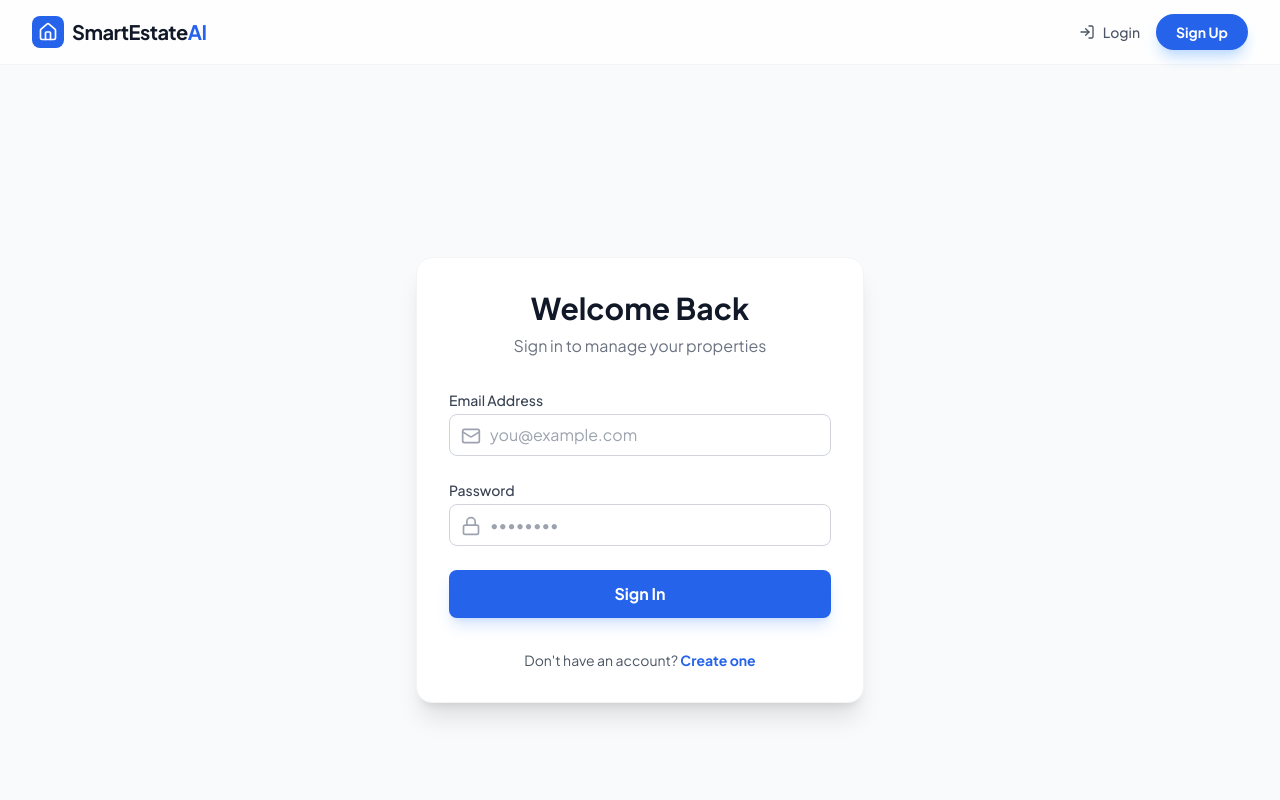
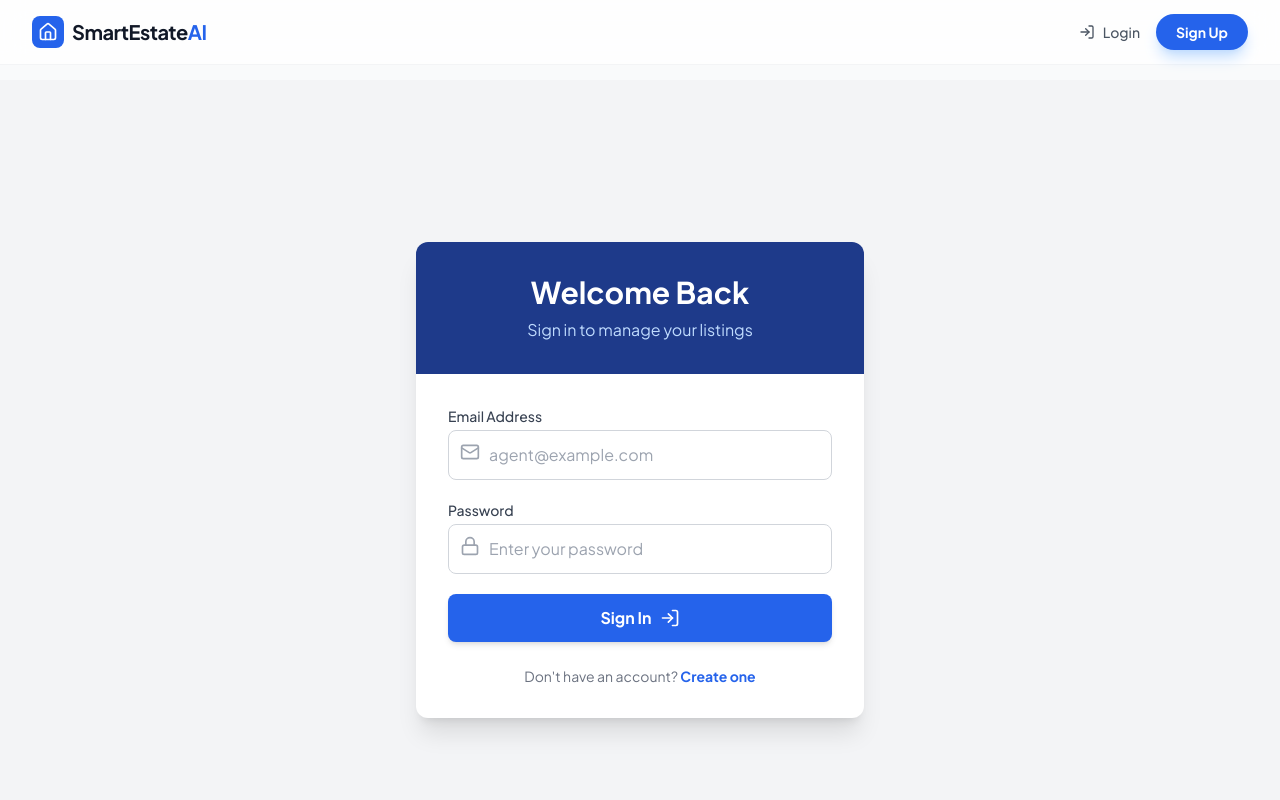
Before and after one commit to muzvondiwar-cmd/smart-estate, a React (Vite) app in the folder frontend/: page /login in a window 1280 px wide. Shown: the top 800 px of the page. Built offline with nearby package versions, Linux system fonts and the light colour scheme.

Commit message:
Implement Login endpoint and fix frontend request

```diff
--- a/frontend/src/pages/Login.jsx
+++ b/frontend/src/pages/Login.jsx
@@ -1,61 +1,89 @@
-import React, { useState, useContext } from 'react';
+import React, { useState } from 'react';
+import axios from 'axios';
 import { useNavigate, Link } from 'react-router-dom';
-import axios from 'axios';
-import { AuthContext } from '../context/AuthContext';
-import { Lock, Mail, AlertCircle } from 'lucide-react';
+import { Mail, Lock, AlertCircle, Loader, LogIn } from 'lucide-react';
+import { API_URL } from '../config';
 
 const Login = () => {
-  const [email, setEmail] = useState('');
-  const [password, setPassword] = useState('');
+    const navigate = useNavigate();
+    const [loading, setLoading] = useState(false);
     const [error, setError] = useState('');
-  const { login } = useContext(AuthContext);
-  const navigate = useNavigate();
+
+    const [formData, setFormData] = useState({
+        email: '',
+        password: ''
+    });
+
+    const handleChange = (e) => {
+        setFormData({ ...formData, [e.target.name]: e.target.value });
+        setError('');
+    };
 
     const handleSubmit = async (e) => {
         e.preventDefault();
+        setLoading(true);
         setError('');
 
-    // The backend expects "form data" for OAuth2 standard
-    const formData = new FormData();
-    formData.append('username', email); // OAuth2 expects 'username', even if it's an email
-    formData.append('password', password);
+        try {
+            // ✅ CRITICAL FIX: Send as URLSearchParams (Form Data)
+            // FastAPI expects 'username' and 'password' fields.
+            const params = new URLSearchParams();
+            params.append('username', formData.email); // Map email to username
+            params.append('password', formData.password);
 
-    try {
-      const response = await axios.post('http://localhost:8000/api/v1/auth/login', formData);
-      login(response.data.access_token);
-      navigate('/dashboard'); // Redirect to dashboard after login
+            const response = await axios.post(`${API_URL}/api/v1/auth/token`, params, {
+                headers: {
+                    'Content-Type': 'application/x-www-form-urlencoded'
+                }
+            });
+
+            // 1. Success! Get the token
+            const { access_token } = response.data;
+
+            // 2. Save to Local Storage
+            localStorage.setItem('token', access_token);
+
+            // 3. Go to Dashboard
+            navigate('/dashboard');
+
         } catch (err) {
-      setError('Invalid email or password');
+            console.error("Login Error:", err);
+            setError("Invalid email or password.");
+        } finally {
+            setLoading(false);
         }
     };
 
     return (
-    <div className="min-h-screen bg-gray-50 flex items-center justify-center p-4">
-      <div className="bg-white rounded-2xl shadow-xl max-w-md w-full p-8 border border-gray-100">
+        <div className="min-h-screen bg-gray-100 flex items-center justify-center p-4">
+            <div className="bg-white rounded-xl shadow-xl w-full max-w-md overflow-hidden">
 
-        <div className="text-center mb-8">
-          <h1 className="text-3xl font-bold text-gray-900">Welcome Back</h1>
-          <p className="text-gray-500 mt-2">Sign in to manage your properties</p>
+                <div className="bg-blue-900 p-8 text-center">
+                    <h2 className="text-3xl font-bold text-white mb-2">Welcome Back</h2>
+                    <p className="text-blue-200">Sign in to manage your listings</p>
                 </div>
 
+                <div className="p-8">
                     {error && (
-          <div className="bg-red-50 text-red-600 p-3 rounded-lg flex items-center gap-2 mb-6 text-sm">
-            <AlertCircle className="w-4 h-4" /> {error}
+                        <div className="mb-6 bg-red-50 text-red-600 p-4 rounded-lg flex items-start gap-3 text-sm">
+                            <AlertCircle className="w-5 h-5 flex-shrink-0 mt-0.5" />
+                            <span>{error}</span>
                         </div>
                     )}
 
-        <form onSubmit={handleSubmit} className="space-y-6">
+                    <form onSubmit={handleSubmit} className="space-y-5">
                         <div>
                             <label className="block text-sm font-medium text-gray-700 mb-1">Email Address</label>
                             <div className="relative">
                                 <Mail className="absolute left-3 top-3 text-gray-400 w-5 h-5" />
                                 <input
+                                    name="email"
                                     type="email"
                                     required
-                className="w-full pl-10 pr-4 py-2 border border-gray-300 rounded-lg focus:ring-2 focus:ring-blue-500 focus:border-transparent outline-none transition"
-                placeholder="you@example.com"
-                value={email}
-                onChange={(e) => setEmail(e.target.value)}
+                                    value={formData.email}
+                                    onChange={handleChange}
+                                    className="w-full pl-10 p-3 border border-gray-300 rounded-lg focus:ring-2 focus:ring-blue-500 outline-none"
+                                    placeholder="agent@example.com"
                                 />
                             </div>
                         </div>
@@ -65,30 +93,33 @@ const Login = () => {
                             <div className="relative">
                                 <Lock className="absolute left-3 top-3 text-gray-400 w-5 h-5" />
                                 <input
+                                    name="password"
                                     type="password"
                                     required
-                className="w-full pl-10 pr-4 py-2 border border-gray-300 rounded-lg focus:ring-2 focus:ring-blue-500 focus:border-transparent outline-none transition"
-                placeholder="••••••••"
-                value={password}
-                onChange={(e) => setPassword(e.target.value)}
+                                    value={formData.password}
+                                    onChange={handleChange}
+                                    className="w-full pl-10 p-3 border border-gray-300 rounded-lg focus:ring-2 focus:ring-blue-500 outline-none"
+                                    placeholder="Enter your password"
                                 />
                             </div>
                         </div>
 
                         <button
                             type="submit"
-            className="w-full bg-blue-600 text-white py-3 rounded-lg font-bold hover:bg-blue-700 transition shadow-lg shadow-blue-500/20"
+                            disabled={loading}
+                            className="w-full bg-blue-600 hover:bg-blue-700 text-white font-bold py-3 rounded-lg transition shadow-md flex items-center justify-center gap-2 disabled:opacity-70"
                         >
-            Sign In
+                            {loading ? <Loader className="w-5 h-5 animate-spin" /> : <>Sign In <LogIn className="w-5 h-5" /></>}
                         </button>
                     </form>
 
-        <p className="mt-8 text-center text-sm text-gray-600">
+                    <div className="mt-6 text-center text-sm text-gray-500">
                         Don't have an account?{' '}
-          <Link to="/signup" className="font-bold text-blue-600 hover:text-blue-700">
+                        <Link to="/signup" className="text-blue-600 font-bold hover:underline">
                             Create one
                         </Link>
-        </p>
+                    </div>
+                </div>
             </div>
         </div>
     );
```
Also changed, not shown: 2 other files (tests, documents, lock files or other folders). Lines whose indentation alone changed are shown as unchanged.
